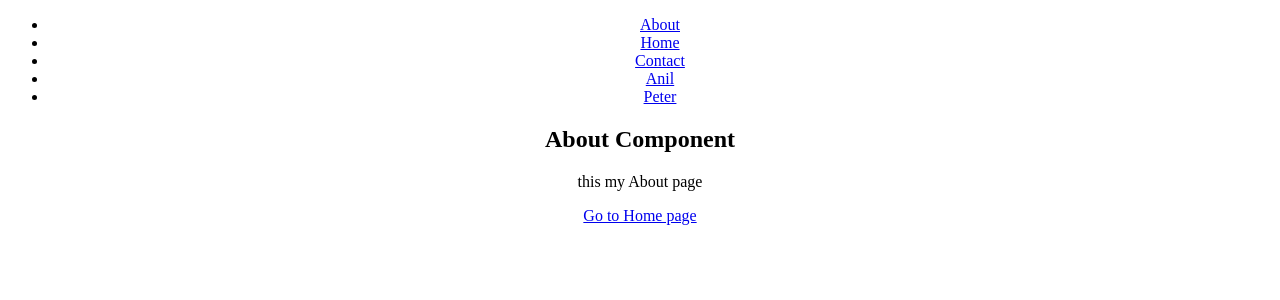
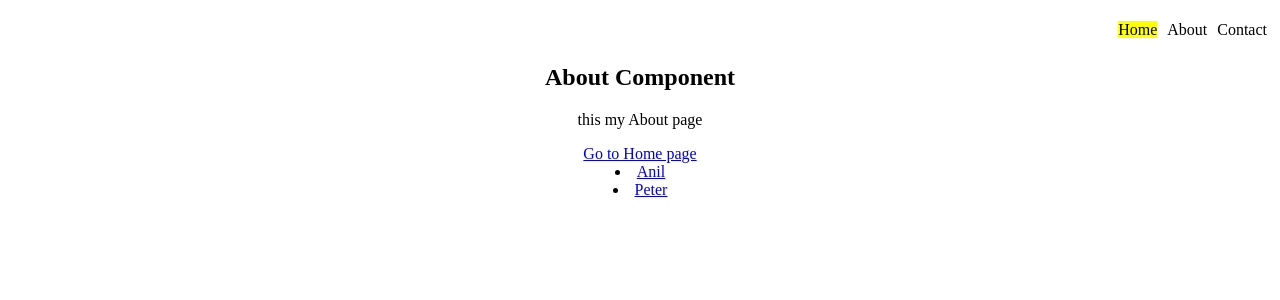
Before and after one commit to sangampshinde/LearnReactJS, a React (Create React App) app: page /about in a window 1280 px wide. Shown: the top 300 px of the page. Built offline with nearby package versions, Linux system fonts and the light colour scheme.

Commit message:
link style

```diff
--- a/src/App.css
+++ b/src/App.css
@@ -1,3 +1,21 @@
 .App {
   text-align: center;
 }
+
+.navbar{
+  text-align: right;
+}
+.navbar li{
+display: inline-block;
+padding: 5px;
+}
+.nav-bar-Link{
+  color: black;
+  text-decoration: none;
+
+}
+.nav-bar-Link:hover{
+  color: green;
+
+
+}
--- a/src/App.js
+++ b/src/App.js
@@ -1,7 +1,8 @@
-// dynamic routing with param
-//
+// =============================================================================
+// link and nav link and style
 import React from 'react'
 import { BrowserRouter,Routes,Route,Navigate} from 'react-router-dom';
+import './App.css';
 import Home from './router/Home';
 import About from './router/About';
 import NavBar from './router/NavBar';
@@ -15,7 +16,7 @@ function App() {
         <Routes>
           <Route path='/' element={<Home/>}/>
           <Route path='/about' element={<About/>}/>
-          <Route path='/user' element={<User/>}/>
+          <Route path='/user/:name' element={<User/>}/>
           <Route path='/*' element={<Navigate to ='/'/>}/>
 
         </Routes>
@@ -26,6 +27,35 @@ function App() {
   )
 }
 export default App
+// ==========================================================================
+// dynamic routing with param
+//
+// import React from 'react'
+// import { BrowserRouter,Routes,Route,Navigate} from 'react-router-dom';
+// import Home from './router/Home';
+// import About from './router/About';
+// import NavBar from './router/NavBar';
+// import User from './router/User';
+
+// function App() {
+//   return (
+//     <div>
+//       <BrowserRouter>
+//       <NavBar/>
+//         <Routes>
+//           <Route path='/' element={<Home/>}/>
+//           <Route path='/about' element={<About/>}/>
+//           <Route path='/user/:name' element={<User/>}/>
+//           <Route path='/*' element={<Navigate to ='/'/>}/>
+
+//         </Routes>
+
+//       </BrowserRouter>
+
+//     </div>
+//   )
+// }
+// export default App
 
 // =========================================================================
 
--- a/src/router/About.js
+++ b/src/router/About.js
@@ -8,9 +8,27 @@ function About() {
         <h2>About Component</h2>
         <p>this my About page </p>
         <Link to='/'>Go to Home page</Link>
-
+        <li><Link to='/user/anil'>Anil</Link></li>
+        <li><Link to='/user/peter'>Peter</Link></li>
     </div>
   )
 }
 
 export default About
+// ---------------------------------------------
+// import React from 'react'
+// import { Link } from 'react-router-dom'
+
+
+// function About() {
+//   return (
+//     <div>
+//         <h2>About Component</h2>
+//         <p>this my About page </p>
+//         <Link to='/'>Go to Home page</Link>
+
+//     </div>
+//   )
+// }
+
+// export default About
--- a/src/router/NavBar.js
+++ b/src/router/NavBar.js
@@ -1,25 +1,65 @@
+// // link and nav link and style
+// we canot add className to Link
+// we use  NavLink for that and use className.
+
 import React from 'react'
-import { Link } from 'react-router-dom'
+import { Link ,NavLink} from 'react-router-dom'
 
 function NavBar() {
   return (
     <div>
-        <ul>
-            <li><Link to='/about'>About</Link></li>
-            <li><Link to='/'>Home</Link></li>
-            <li><Link to='/contact'>Contact</Link></li>
-            {/* <li><Link to='/user'>User</Link></li> */}
-            <li><Link to='/user/anil'>Anil</Link></li>
-            <li><Link to='/user/peter'>Peter</Link></li>
+        <ul className='navbar'>
+            <li><NavLink className='nav-bar-Link' style={{backgroundColor:'yellow'}} to='/'>Home</NavLink></li>
+            <li><NavLink className='nav-bar-Link' to='/about'>About</NavLink></li>
+            <li><NavLink className='nav-bar-Link' to='/contact'>Contact</NavLink></li>
         </ul>
-
-
-
     </div>
   )
 }
 
 export default NavBar
+// -------------------------------------------------------------
+// import React from 'react'
+// import { Link } from 'react-router-dom'
+
+// function NavBar() {
+//   return (
+//     <div>
+//         <ul>
+//             <li><Link to='/about'>About</Link></li>
+//             <li><Link to='/'>Home</Link></li>
+//             <li><Link to='/contact'>Contact</Link></li>
+//             {/* <li><Link to='/user'>User</Link></li> */}
+
+//         </ul>
+
+//     </div>
+//   )
+// }
+
+// export default NavBar
+// ------------------------------------------
+
+// import React from 'react'
+// import { Link } from 'react-router-dom'
+
+// function NavBar() {
+//   return (
+//     <div>
+//         <ul>
+//             <li><Link to='/about'>About</Link></li>
+//             <li><Link to='/'>Home</Link></li>
+//             <li><Link to='/contact'>Contact</Link></li>
+//             {/* <li><Link to='/user'>User</Link></li> */}
+//             <li><Link to='/user/anil'>Anil</Link></li>
+//             <li><Link to='/user/peter'>Peter</Link></li>
+//         </ul>
+
+//     </div>
+//   )
+// }
+
+// export default NavBar
 
 // -------------------------------------
 // import React from 'react'
--- a/src/router/User.js
+++ b/src/router/User.js
@@ -1,16 +1,24 @@
+
 import React from 'react'
+import { useParams } from 'react-router'
 
 function User() {
+
+  const params = useParams();
+  const {name} = params;
+  console.log(name); //peter
   return (
     <div>
 
-        <p>this is anils page</p>
+        <p>this is {name} page</p>
 
     </div>
   )
 }
 
 export default User
+// --------------------------------------------
+
 // --------------------------------
 // import React from 'react'
 
```
